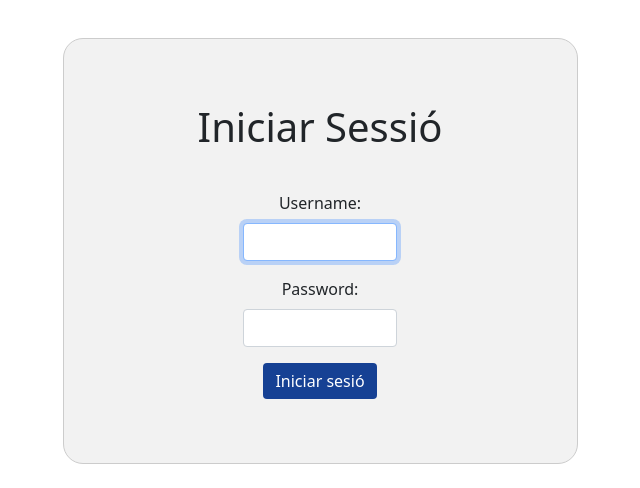
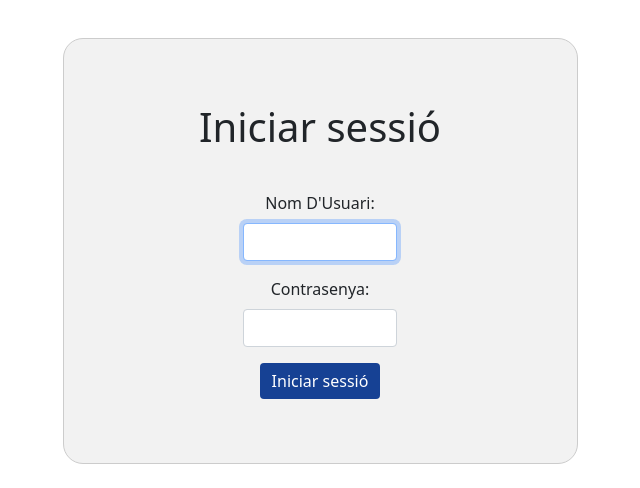
Before and after one commit to CarlosMunozRo/IETIFCT, a Django app: page /login in a window 1280 px wide. Shown: the part 163-651 px from the top of the page, without its empty margins (320-960 px from the left). Run offline with Django 3.2, Linux system fonts and the light colour scheme; some libraries are stand-ins or nearby versions.

Commit message:
text login

```diff
--- a/ieti/fct/templates/login.html
+++ b/ieti/fct/templates/login.html
@@ -4,14 +4,14 @@
 {% block body_data %}
 <div class="loginContainer">
     <div class="loginContent">
-        <h1 class="loginTitle">Iniciar Sessió</h1>
+        <h1 class="loginTitle">Iniciar sessió</h1>
         <form method="post" action="{% url 'login' %}">
             {% csrf_token %}
-            <p><label class="form-label" for="id_username">Username:</label>
+            <p><label class="form-label" for="id_username">Nom D'Usuari:</label>
                 <input class="formInput form-control" type="text" name="username" autofocus="" autocapitalize="none" autocomplete="username" maxlength="150" required="" id="id_username"></p>
-            <p><label class="form-label" for="id_password">Password:</label>
+            <p><label class="form-label" for="id_password">Contrasenya:</label>
                 <input class="formInput form-control" type="password" name="password" autocomplete="current-password" required="" id="id_password"></p>
-            <button class="btn btn-primary  btnForm" type="submit"> Iniciar sesió </button>
+            <button class="btn btn-primary  btnForm" type="submit"> Iniciar sessió </button>
             </form>
         </form>
     </div>
```
